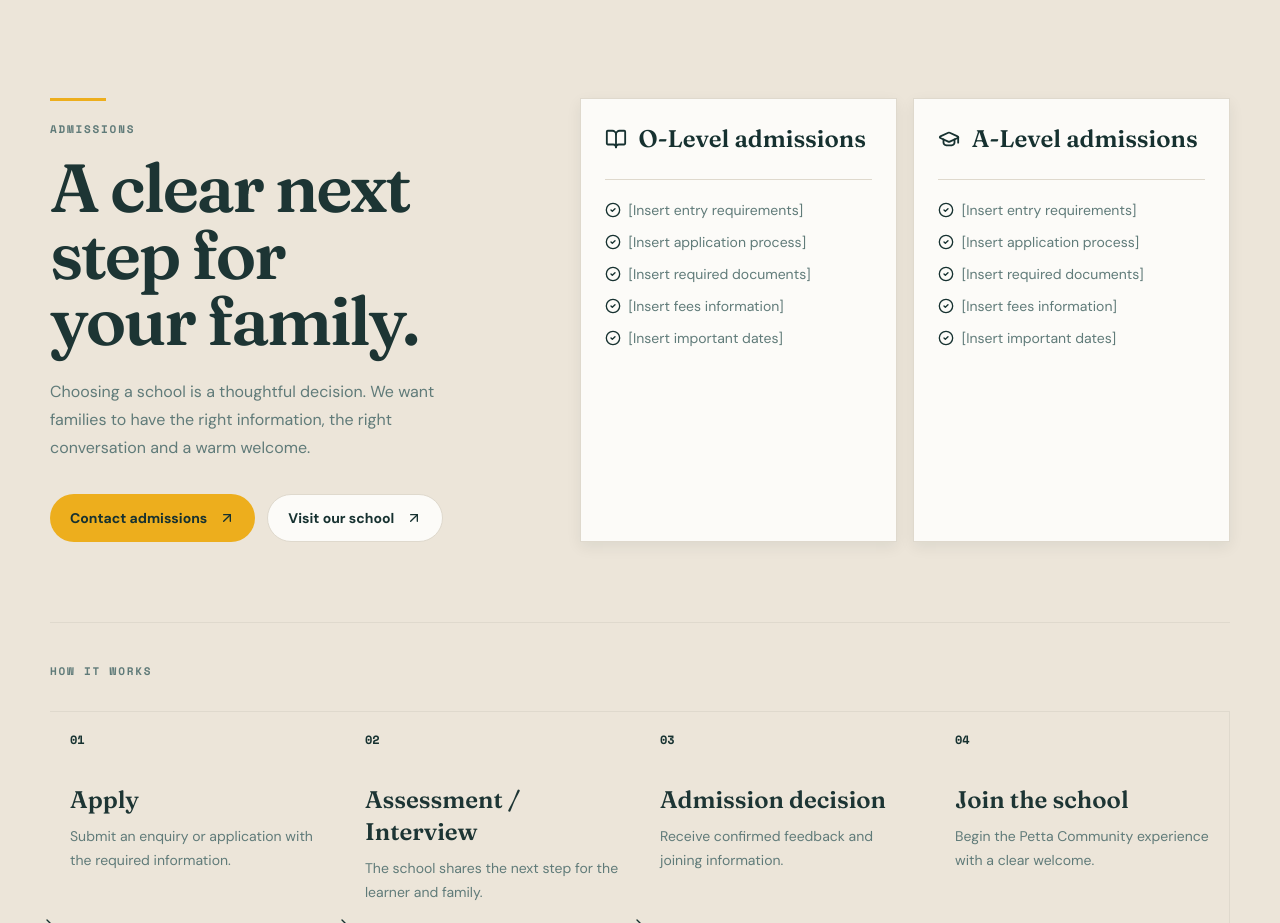
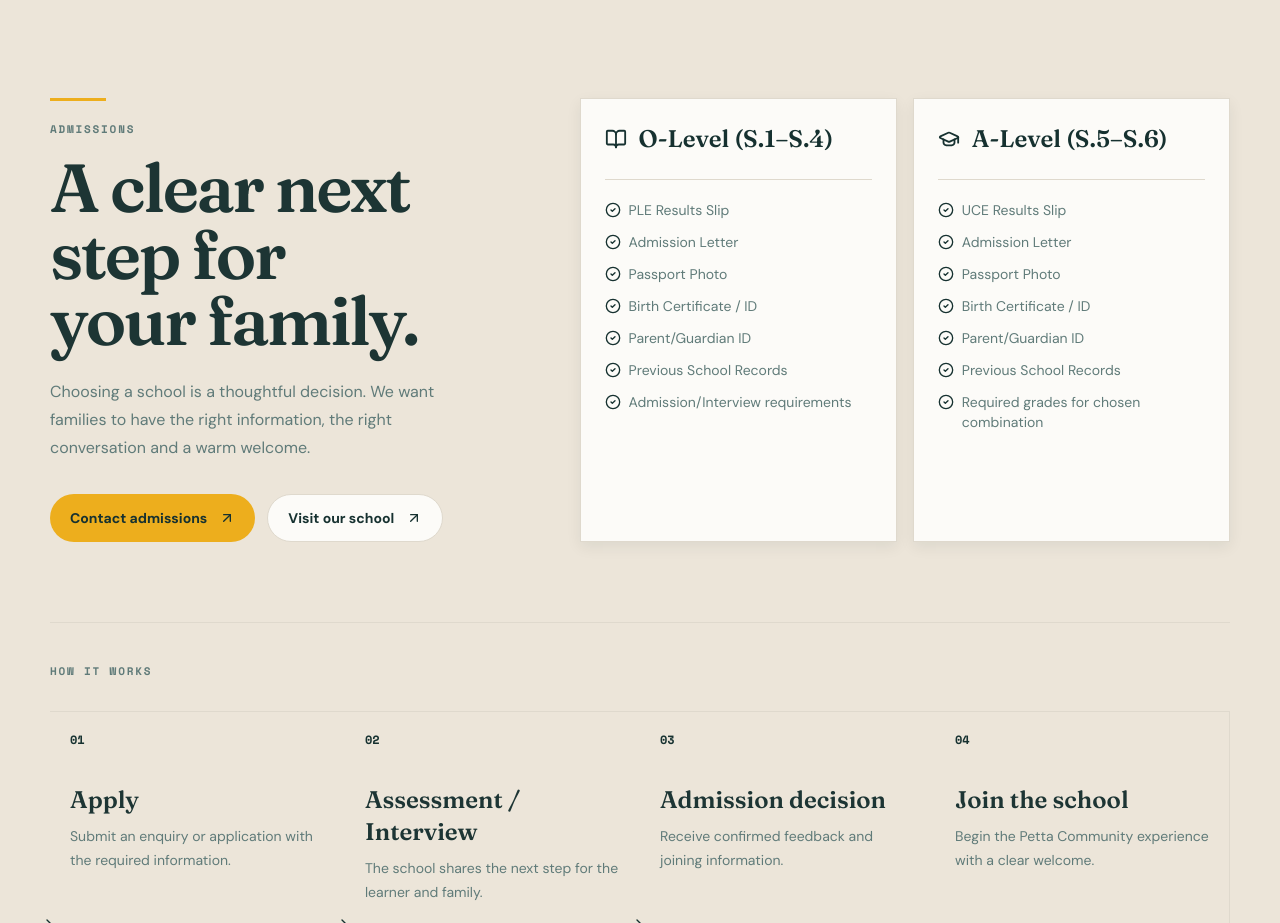
Before and after one commit to StackKens/petta-comminity-ss, a React (Vite) app: page / in a window 1280 px wide. Shown: the part 3900-4823 px from the top of the page. Built offline with nearby package versions, Linux system fonts and the light colour scheme.

Commit message:
feat: update admissions requirements for O-Level and A-Level

```diff
--- a/src/App.tsx
+++ b/src/App.tsx
@@ -842,26 +842,30 @@ function Admissions() {
           </div>
           <div className="grid gap-4 sm:grid-cols-2">
             <AdmissionCard
-              title="O-Level admissions"
+              title="O-Level (S.1–S.4)"
               icon={<BookOpen size={22} />}
               items={[
-                "[Insert entry requirements]",
-                "[Insert application process]",
-                "[Insert required documents]",
-                "[Insert fees information]",
-                "[Insert important dates]",
+                "PLE Results Slip",
+                "Admission Letter",
+                "Passport Photo",
+                "Birth Certificate / ID",
+                "Parent/Guardian ID",
+                "Previous School Records",
+                "Admission/Interview requirements",
               ]}
               testId="card-admission-olevel"
             />
             <AdmissionCard
-              title="A-Level admissions"
+              title="A-Level (S.5–S.6)"
               icon={<GraduationCap size={22} />}
               items={[
-                "[Insert entry requirements]",
-                "[Insert application process]",
-                "[Insert required documents]",
-                "[Insert fees information]",
-                "[Insert important dates]",
+                "UCE Results Slip",
+                "Admission Letter",
+                "Passport Photo",
+                "Birth Certificate / ID",
+                "Parent/Guardian ID",
+                "Previous School Records",
+                "Required grades for chosen combination",
               ]}
               testId="card-admission-alevel"
             />
```
